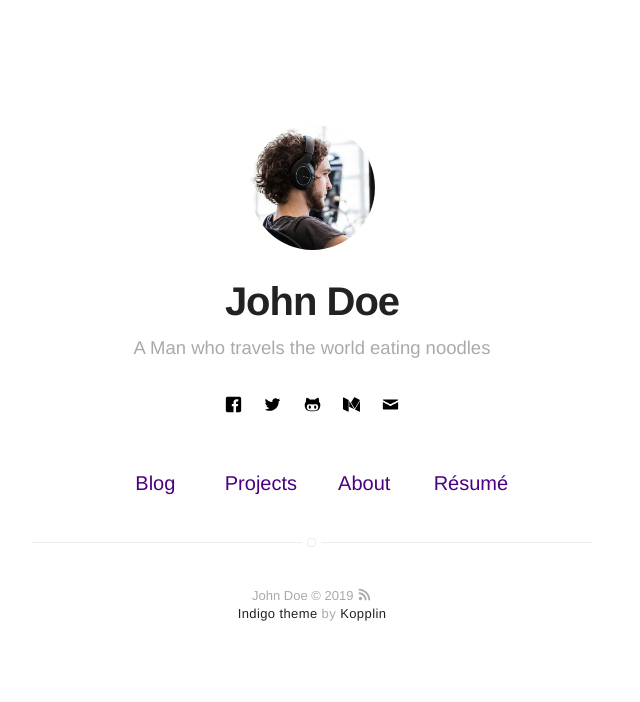
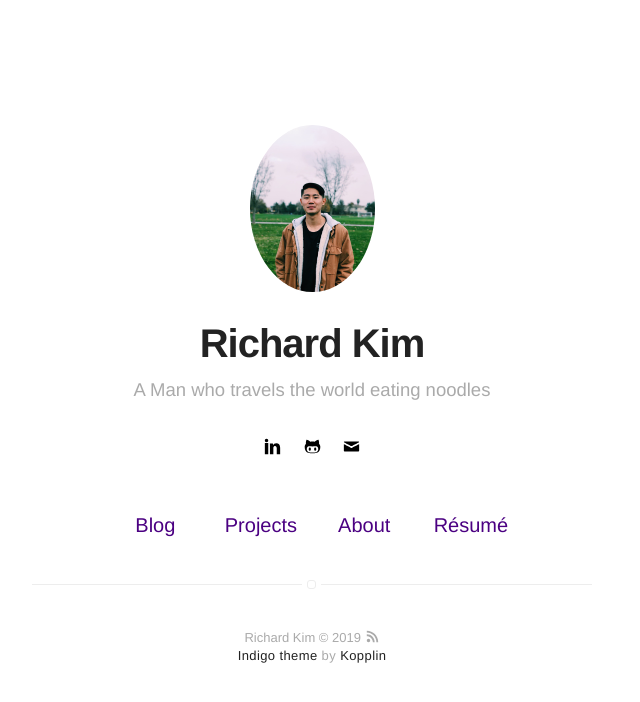
Before and after one commit to khgkim/khgkim.github.io, a Jekyll site: the page built from index.html, in a window 1280 px wide. Shown: the top 702 px of the page, without its empty margins (328-968 px from the left). Built offline with Jekyll 4.4.1, drawn with Linux system fonts in a browser that asks for light colours; part of the change alters nothing that is shown.

```diff
--- a/_config.yml
+++ b/_config.yml
@@ -1,5 +1,5 @@
 # main text of home
-name: John Doe
+name: Richard Kim
 bio: A Man who travels the world eating noodles
 
 # twitter summary info
@@ -16,7 +16,7 @@ resume: true
 resume-external: true
 resume-url: https://google.com/?q=my+resume
 
-url: https://koppl.in/indigo
+url: https://khgkim.github.io
 # your url: http://USERNAME.github.io
 
 permalink: /:title/
@@ -34,12 +34,12 @@ disqus:
   categories: [blog, project] # only show disqus for posts that have these categories
 
 # if you don't have any of social below, comment the line
-facebook: myfacebook
-twitter: mytwitter
+# facebook: myfacebook
+# twitter: mytwitter
 # google: mygoogle
 # instagram: myinstagram
 # pinterest: mypinterest
-# linkedin: mylinkedin
+linkedin: mylinkedin
 # youtube: myyoutube
 # spotify: myspotify
 github: mygithub
@@ -48,10 +48,10 @@ github: mygithub
 # stackoverflow: 7044681/mystackoverflow
 # quora: userquora
 # reddit: username
-medium: medium
+# medium: medium
 # vimeo: myvimeo
 # lanyrd: mylanyrd
-email: myemail@gmail.com
+email: khgkim18@gmail.com
 
 authors:
     johndoe:
```
Also changed, not shown: assets/images/profile.jpg, 3 other files.
